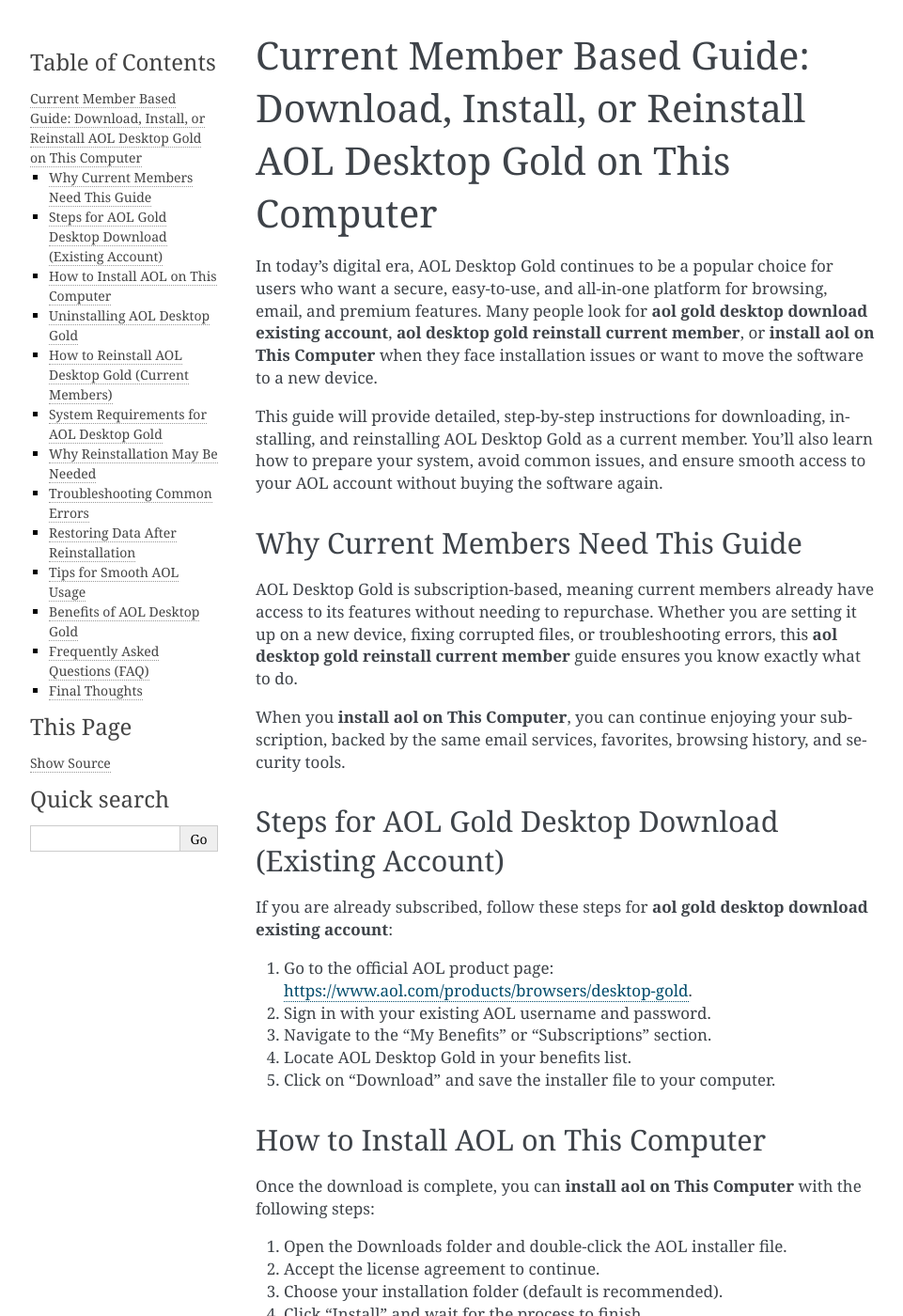
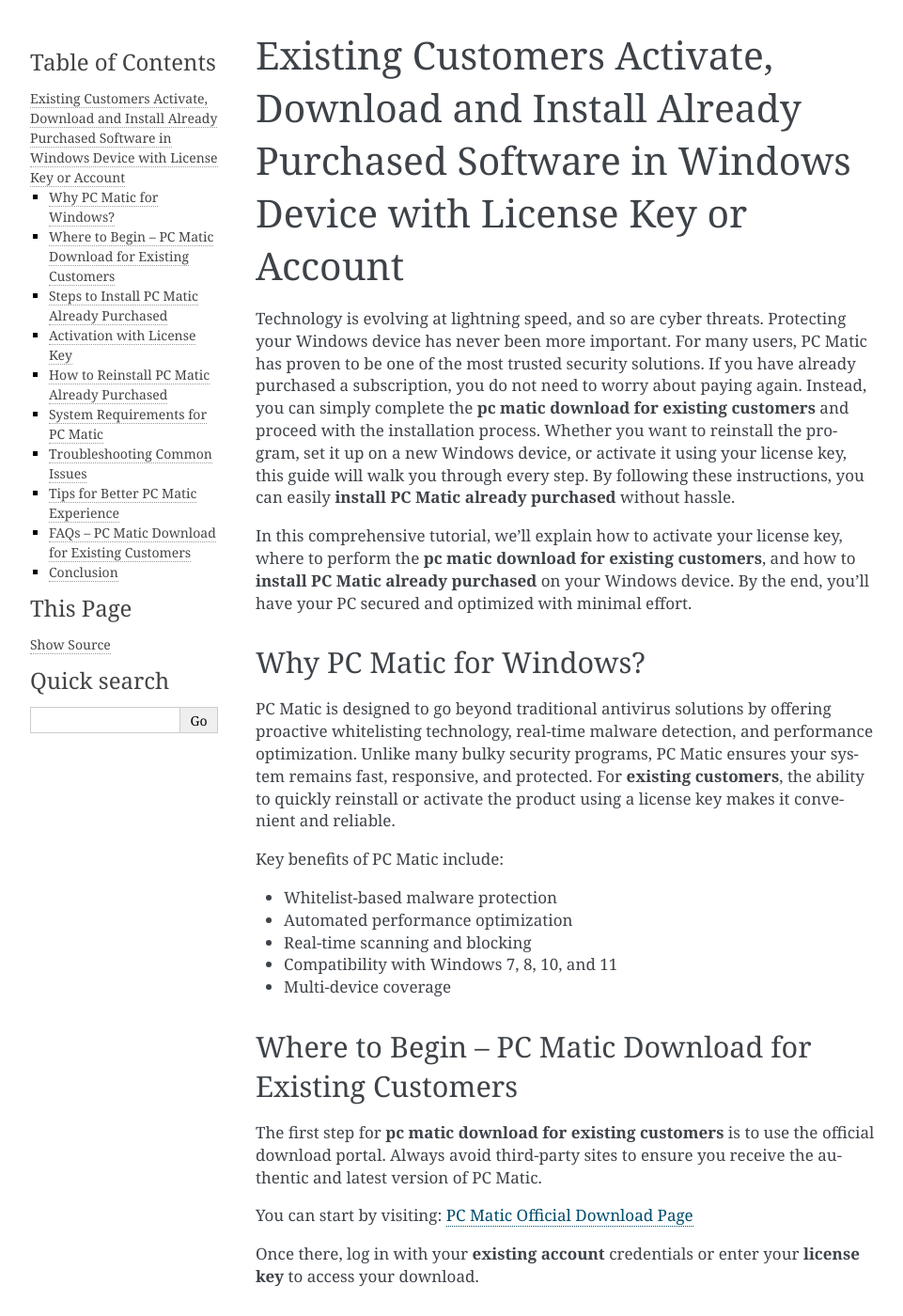
Before and after one commit to jamaicakincaid/pcoptimizer, a Sphinx documentation site: the page built from docs/index.rst, in a window 1280 px wide and 1400 px high. Shown: the whole window at 94% size, without its empty margins (148-1109 px from the left). Built offline with Sphinx 7.4.7, drawn with Linux system fonts in a browser that asks for light colours; some of the changed text lies outside the part shown.

Commit message:
Update index.rst

```diff
--- a/docs/index.rst
+++ b/docs/index.rst
@@ -1,147 +1,126 @@
-Current Member Based Guide: Download, Install, or Reinstall AOL Desktop Gold on This Computer
-=============================================================================================
+Existing Customers Activate, Download and Install Already Purchased Software in Windows Device with License Key or Account
+==============================================================================================
 
-In today’s digital era, AOL Desktop Gold continues to be a popular choice for users who want a secure, easy-to-use, and all-in-one platform for browsing, email, and premium features. Many people look for **aol gold desktop download existing account**, **aol desktop gold reinstall current member**, or **install aol on This Computer** when they face installation issues or want to move the software to a new device.
+Technology is evolving at lightning speed, and so are cyber threats. Protecting your Windows device has never been more important. For many users, PC Matic has proven to be one of the most trusted security solutions. If you have already purchased a subscription, you do not need to worry about paying again. Instead, you can simply complete the **pc matic download for existing customers** and proceed with the installation process. Whether you want to reinstall the program, set it up on a new Windows device, or activate it using your license key, this guide will walk you through every step. By following these instructions, you can easily **install PC Matic already purchased** without hassle.
 
-This guide will provide detailed, step-by-step instructions for downloading, installing, and reinstalling AOL Desktop Gold as a current member. You’ll also learn how to prepare your system, avoid common issues, and ensure smooth access to your AOL account without buying the software again.
+In this comprehensive tutorial, we’ll explain how to activate your license key, where to perform the **pc matic download for existing customers**, and how to **install PC Matic already purchased** on your Windows device. By the end, you’ll have your PC secured and optimized with minimal effort.
 
-Why Current Members Need This Guide
+Why PC Matic for Windows?
+--------------------------
+
+PC Matic is designed to go beyond traditional antivirus solutions by offering proactive whitelisting technology, real-time malware detection, and performance optimization. Unlike many bulky security programs, PC Matic ensures your system remains fast, responsive, and protected. For **existing customers**, the ability to quickly reinstall or activate the product using a license key makes it convenient and reliable.
+
+Key benefits of PC Matic include:
+
+- Whitelist-based malware protection
+- Automated performance optimization
+- Real-time scanning and blocking
+- Compatibility with Windows 7, 8, 10, and 11
+- Multi-device coverage
+
+Where to Begin – PC Matic Download for Existing Customers
+---------------------------------------------------------
+
+The first step for **pc matic download for existing customers** is to use the official download portal. Always avoid third-party sites to ensure you receive the authentic and latest version of PC Matic.
+
+You can start by visiting:
+`PC Matic Official Download Page <https://www.pcmatic.com/download>`_
+
+Once there, log in with your **existing account** credentials or enter your **license key** to access your download.
+
+Steps to Install PC Matic Already Purchased
+--------------------------------------------
+
+Now let’s break down the exact steps for **install PC Matic already purchased** on your Windows device:
+
+1. Open your browser and visit the `PC Matic Download Page <https://www.pcmatic.com/download>`_.
+2. Log in with your registered email and password or enter your license key.
+3. Click on the download option for Windows and save the setup file (PCMaticSetup.exe).
+4. Navigate to your Downloads folder and double-click the installer file.
+5. Accept the license agreement and choose installation preferences.
+6. Enter your **PC Matic license key** when prompted.
+7. Follow the on-screen instructions until installation completes.
+8. Restart your computer for changes to take effect.
+9. Once restarted, launch PC Matic from the desktop shortcut.
+10. Log in with your account credentials and start scanning your device.
+
+Activation with License Key
+----------------------------
+
+If you are using your license key instead of logging in with your account, here’s how:
+
+1. Launch PC Matic after installation.
+2. On the activation screen, select **Enter License Key**.
+3. Input your 20-character license key provided at the time of purchase.
+4. Click **Activate** and wait for verification.
+5. Your PC Matic subscription will now be active, ready for scanning and protection.
+
+How to Reinstall PC Matic Already Purchased
+--------------------------------------------
+
+Sometimes, users may need to reinstall the software due to performance issues, system crashes, or while upgrading to a new device. Here’s how to **install PC Matic already purchased** again:
+
+1. First, uninstall the current version of PC Matic from your device.
+   - Go to **Control Panel > Programs and Features > Uninstall a Program**.
+   - Locate **PC Matic** and click **Uninstall**.
+2. Restart your computer to clear residual files.
+3. Visit the official `PC Matic Download Page <https://www.pcmatic.com/download>`_.
+4. Download the installer and follow the installation process as explained earlier.
+5. Activate using your **existing license key** or account credentials.
+
+System Requirements for PC Matic
+---------------------------------
+
+Before proceeding with installation, ensure your system meets the minimum requirements for PC Matic:
+
+- **Operating System:** Windows 7, 8, 10, 11
+- **Processor:** 1 GHz or faster
+- **RAM:** 1 GB minimum
+- **Disk Space:** 200 MB free space
+- **Internet Connection:** Required for activation and updates
+
+Troubleshooting Common Issues
+-------------------------------
+
+Sometimes users may face issues while performing **pc matic download for existing customers** or during activation. Here are solutions:
+
+- **Invalid License Key:** Double-check for typing errors. If issues persist, contact PC Matic support.
+- **Installer Won’t Run:** Temporarily disable antivirus/firewall or run the setup file as administrator.
+- **Login Issues:** Reset your account password using the recovery option.
+- **Slow Download:** Ensure a stable internet connection and retry.
+
+Tips for Better PC Matic Experience
 -----------------------------------
 
-AOL Desktop Gold is subscription-based, meaning current members already have access to its features without needing to repurchase. Whether you are setting it up on a new device, fixing corrupted files, or troubleshooting errors, this **aol desktop gold reinstall current member** guide ensures you know exactly what to do.
+To get the most from your **install PC Matic already purchased** process, follow these tips:
 
-When you **install aol on This Computer**, you can continue enjoying your subscription, backed by the same email services, favorites, browsing history, and security tools.
+- Enable **automatic updates** to keep your protection up-to-date.
+- Perform regular scans to detect malware early.
+- Schedule performance optimizations for smooth system performance.
+- Keep your license key saved in a secure location for future reinstalls.
+- Use your account dashboard to manage multiple devices easily.
 
-Steps for AOL Gold Desktop Download (Existing Account)
-------------------------------------------------------
+FAQs – PC Matic Download for Existing Customers
+------------------------------------------------
 
-If you are already subscribed, follow these steps for **aol gold desktop download existing account**:
+**Q1. Can I install PC Matic on more than one device with the same license key?**
+Yes, depending on your subscription plan, PC Matic covers multiple devices.
 
-1. Go to the official AOL product page: `https://www.aol.com/products/browsers/desktop-gold <https://www.aol.com/products/browsers/desktop-gold>`_.
-2. Sign in with your existing AOL username and password.
-3. Navigate to the "My Benefits" or "Subscriptions" section.
-4. Locate AOL Desktop Gold in your benefits list.
-5. Click on "Download" and save the installer file to your computer.
+**Q2. What if I forget my PC Matic account password?**
+You can reset it by visiting the login page and selecting **Forgot Password**.
 
-How to Install AOL on This Computer
------------------------------------
+**Q3. Is it safe to reinstall PC Matic multiple times?**
+Yes, as long as you use your valid license key or account credentials, you can reinstall without issues.
 
-Once the download is complete, you can **install aol on This Computer** with the following steps:
+**Q4. Do I need to uninstall other antivirus software first?**
+Yes, it’s recommended to remove any existing antivirus to avoid conflicts.
 
-1. Open the Downloads folder and double-click the AOL installer file.
-2. Accept the license agreement to continue.
-3. Choose your installation folder (default is recommended).
-4. Click "Install" and wait for the process to finish.
-5. Launch AOL Desktop Gold from your desktop or start menu.
-6. Sign in with your AOL account to verify your subscription.
+**Q5. How can I update my PC Matic software?**
+Updates are automatic, but you can also manually check via the dashboard.
 
-Uninstalling AOL Desktop Gold
------------------------------
+Conclusion
+----------
 
-Sometimes, you need to uninstall AOL Desktop Gold before reinstalling. Here’s how:
+For **existing customers**, completing the **pc matic download for existing customers** and proceeding with installation is simple, reliable, and secure. You don’t need to repurchase the software—just use your **license key** or **account credentials** to activate and **install PC Matic already purchased**. By following the steps outlined in this guide, you can keep your Windows device protected, optimized, and running smoothly.
 
-1. Open the Control Panel on your Windows PC.
-2. Go to “Programs and Features.”
-3. Locate AOL Desktop Gold in the installed applications list.
-4. Right-click it and select “Uninstall.”
-5. Follow the on-screen prompts and restart your PC.
-
-How to Reinstall AOL Desktop Gold (Current Members)
----------------------------------------------------
-
-If you are facing issues, you can **aol desktop gold reinstall current member** without repurchasing.
-
-Steps:
-
-1. Sign in at `https://www.aol.com/products/browsers/desktop-gold <https://www.aol.com/products/browsers/desktop-gold>`_.
-2. Access your "My Benefits" section.
-3. Download the latest version of AOL Desktop Gold.
-4. Run the installer and follow the setup process.
-5. Launch the application and log in using your AOL credentials.
-
-System Requirements for AOL Desktop Gold
-----------------------------------------
-
-Before downloading or reinstalling, make sure your computer meets these requirements:
-
-- **Operating System**: Windows 7, 8, 10, or higher
-- **Processor**: 266 MHz or faster
-- **RAM**: 1 GB minimum
-- **Disk Space**: 512 MB free
-- **Internet**: Stable broadband connection
-- **Resolution**: 1024 x 768 or higher
-
-Why Reinstallation May Be Needed
---------------------------------
-
-Reinstalling AOL Desktop Gold ensures better performance when:
-
-- The program crashes frequently.
-- Updates fail to install.
-- Features are missing or corrupted.
-- Login errors occur repeatedly.
-- Shortcuts or icons disappear.
-
-By following the **aol desktop gold reinstall current member** method, you can refresh your application and restore functionality.
-
-Troubleshooting Common Errors
------------------------------
-
-- **Installer doesn’t open**: Right-click and select “Run as Administrator.”
-- **Login fails**: Reset your password on the AOL login page.
-- **Slow installation**: Close other apps and check internet speed.
-- **Shortcut missing**: Pin AOL Desktop Gold back to the Start menu or taskbar.
-- **Update issues**: Uninstall and reinstall the latest version.
-
-Restoring Data After Reinstallation
------------------------------------
-
-After reinstalling AOL Desktop Gold, you can restore:
-
-- **Favorites**: Import your saved bookmarks.
-- **Emails**: Automatically synced via AOL servers.
-- **Personal Settings**: Reconfigure fonts, themes, and layout.
-
-Tips for Smooth AOL Usage
--------------------------
-
-1. Keep the application updated.
-2. Regularly clear browser cache and cookies.
-3. Use two-factor authentication.
-4. Backup your data regularly.
-5. Avoid running too many apps at once.
-6. Restart your PC often to boost performance.
-
-Benefits of AOL Desktop Gold
-----------------------------
-
-- All-in-one email, browsing, and media platform.
-- Premium security with encryption.
-- Easy access to saved favorites and contacts.
-- Automatic updates for smooth performance.
-- Trusted support for existing AOL users.
-
-Frequently Asked Questions (FAQ)
---------------------------------
-
-**Q1. Do I need to purchase AOL Desktop Gold again to reinstall it?**
-No. If you are a subscriber, use the **aol desktop gold reinstall current member** option to reinstall without repurchasing.
-
-**Q2. Where can I find the AOL Gold download link if I already have an account?**
-Use the **aol gold desktop download existing account** option by logging in at `https://www.aol.com/products/browsers/desktop-gold <https://www.aol.com/products/browsers/desktop-gold>`_.
-
-**Q3. Will uninstalling AOL Desktop Gold erase my emails and contacts?**
-No, your emails are saved on AOL servers, but backing up favorites is recommended.
-
-**Q4. Can I install AOL Desktop Gold on multiple computers?**
-Yes, you can **install aol on This Computer** or any supported PC by signing in with your AOL account.
-
-**Q5. What should I do if the installer crashes?**
-Check system requirements, run as administrator, and restart your computer before retrying.
-
-Final Thoughts
---------------
-
-As a current member, you have full access to **aol gold desktop download existing account** without additional costs. Whether you’re setting it up for the first time or need to fix issues through **aol desktop gold reinstall current member**, this guide covers all the steps you need.
-
-With the right preparation and following this walkthrough, you can **install aol on This Computer** seamlessly and enjoy uninterrupted use of AOL Desktop Gold’s secure browsing, email, and premium features.
+Start today by visiting the `PC Matic Download Page <https://www.pcmatic.com/download>`_ and ensure your system stays safe from modern cyber threats.
```
